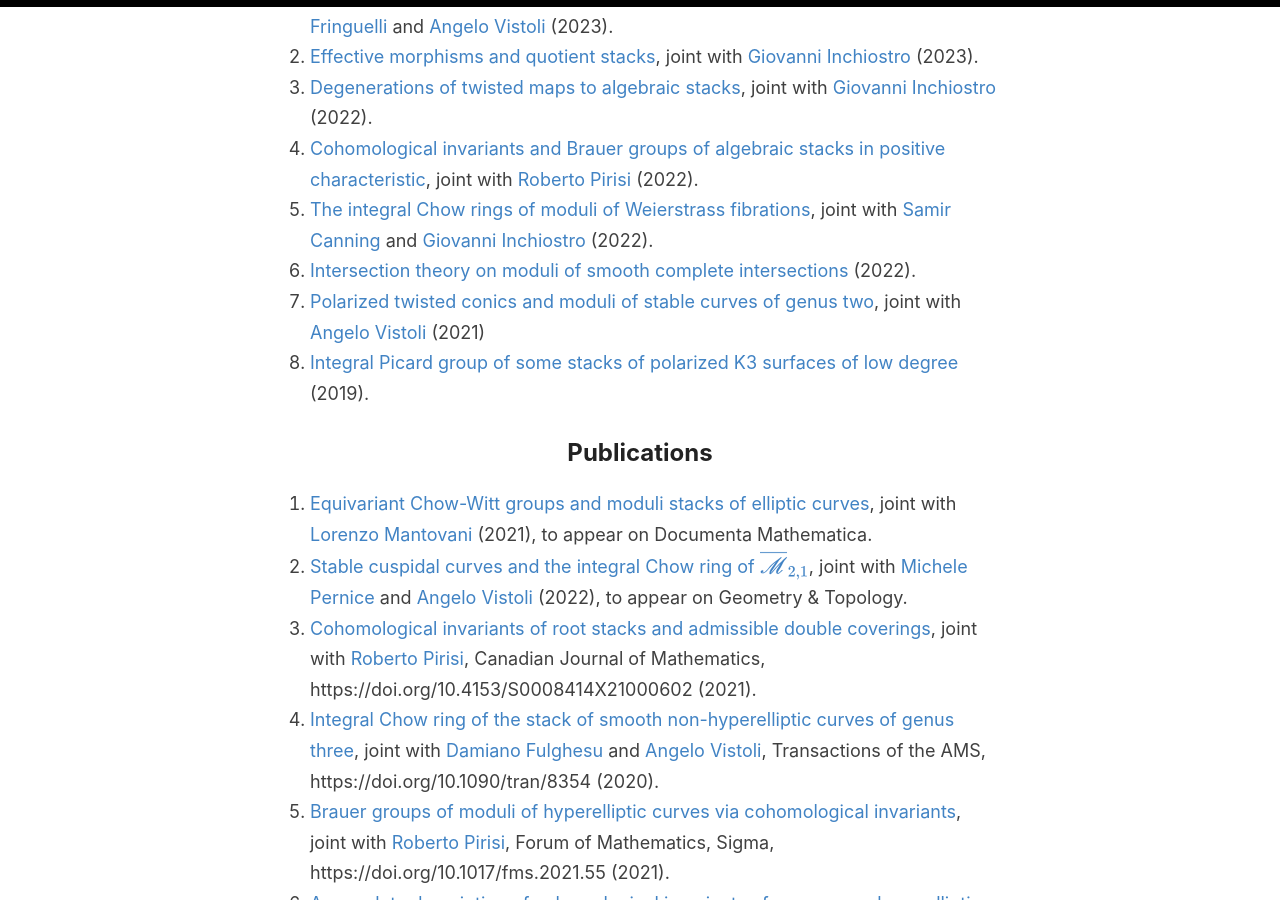
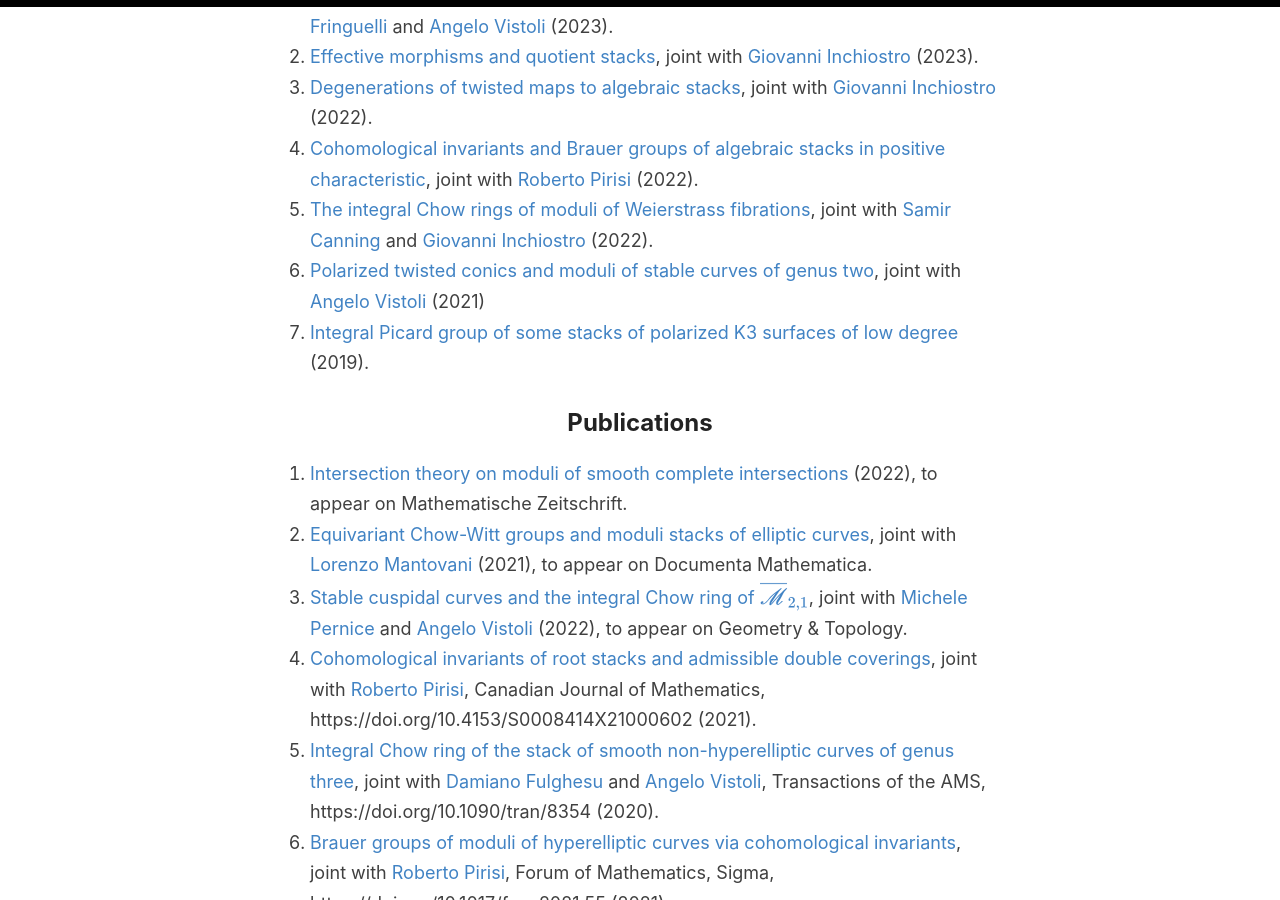
Before and after one commit to anddil/anddil.github.io, a Jekyll site: the page built from _pages/research.md, in a window 1280 px wide and 900 px high, scrolled down 783 px. Built offline with Jekyll 4.4.1, drawn with Linux system fonts in a browser that asks for light colours.

Commit message:
Update research.md

```diff
--- a/_pages/research.md
+++ b/_pages/research.md
@@ -42,19 +42,18 @@
 1. [Degenerations of twisted maps to algebraic stacks](https://arxiv.org/abs/2210.03806), joint with [Giovanni Inchiostro](https://sites.math.washington.edu/~ginchios/) (2022).
 1. [Cohomological invariants and Brauer groups of algebraic stacks in positive characteristic](https://arxiv.org/abs/2207.08792), joint with [Roberto Pirisi](https://people.kth.se/~pirisi/) (2022).
 2. [The integral Chow rings of moduli of Weierstrass fibrations](https://arxiv.org/abs/2204.05524), joint with [Samir Canning](https://mathweb.ucsd.edu/~srcannin/) and [Giovanni Inchiostro](https://sites.math.washington.edu/~ginchios/) (2022).
-3. [Intersection theory on moduli of smooth complete intersections](https://arxiv.org/abs/2201.06024) (2022).
-5. [Polarized twisted conics and moduli of stable curves of genus two](https://arxiv.org/abs/2103.13204), joint with [Angelo Vistoli](http://homepage.sns.it/vistoli/) (2021)
-6. [Integral Picard group of some stacks of polarized K3 surfaces of low degree](https://arxiv.org/abs/1910.08758) (2019).
+4. [Polarized twisted conics and moduli of stable curves of genus two](https://arxiv.org/abs/2103.13204), joint with [Angelo Vistoli](http://homepage.sns.it/vistoli/) (2021)
+5. [Integral Picard group of some stacks of polarized K3 surfaces of low degree](https://arxiv.org/abs/1910.08758) (2019).
 
 ## Publications
-
+1. [Intersection theory on moduli of smooth complete intersections](https://arxiv.org/abs/2201.06024) (2022), to appear on Mathematische Zeitschrift.
 1. [Equivariant Chow-Witt groups and moduli stacks of elliptic curves](https://arxiv.org/abs/2107.02305), joint with [Lorenzo Mantovani](http://user.math.uzh.ch/mantovani/index.html) (2021), to appear on Documenta Mathematica.
-1. [Stable cuspidal curves and the integral Chow ring of $\overline{\mathscr{M}}_{2,1}$](https://arxiv.org/abs/2108.03680), joint with [Michele Pernice](https://michelepernice.github.io/home.html) and [Angelo Vistoli](http://homepage.sns.it/vistoli/) (2022), to appear on Geometry & Topology.
-2. [Cohomological invariants of root stacks and admissible double coverings](https://arxiv.org/abs/2009.07671), joint with [Roberto Pirisi](https://people.kth.se/~pirisi/), Canadian Journal of Mathematics, https://doi.org/10.4153/S0008414X21000602 (2021).
-3. [Integral Chow ring of the stack of smooth non-hyperelliptic curves of genus three](https://arxiv.org/abs/2004.00052), joint with [Damiano Fulghesu](http://web.mnstate.edu/fulghesu/index.html) and [Angelo Vistoli](http://homepage.sns.it/vistoli/), Transactions of the AMS, https://doi.org/10.1090/tran/8354 (2020).
-4. [Brauer groups of moduli of hyperelliptic curves via cohomological invariants](https://arxiv.org/abs/2002.11065), joint with [Roberto Pirisi](https://people.kth.se/~pirisi/), Forum of Mathematics, Sigma, https://doi.org/10.1017/fms.2021.55 (2021).
-5. [A complete description of cohomological invariants of even genus hyperelliptic curves](https://arxiv.org/abs/1911.04005), joint with [Roberto Pirisi](https://people.kth.se/~pirisi/), Documenta Mathematica, https://doi.org/10.25537/dm.2021v26.199-230 (2021).
-6. [Picard group of moduli of curves of low genus in positive characteristic](https://arxiv.org/abs/1812.01913), Manuscripta Mathematica, https://doi.org/10.1007/s00229-020-01212-3 (2020).
-7. [Cohomological invariants of the stack of hyperelliptic curves of odd genus](https://arxiv.org/abs/1804.02216), Transformation Groups, https://doi.org/10.1007/s00031-020-09598-w (2020).
-8. [The Chow ring of the stack of hyperelliptic curves of odd genus](https://arxiv.org/abs/1802.04519), Int. Math. Res. Not., https://doi.org/10.1093/imrn/rnz101 (2019).
-9. [On quantum and relativistic mechanical analogues in mean field spin models](https://arxiv.org/abs/1407.5009), joint with Adriano Barra, Francesco Guerra and Antonio Moro, Proc. R. Soc. A 470: 20140589 (2014).
+4. [Stable cuspidal curves and the integral Chow ring of $\overline{\mathscr{M}}_{2,1}$](https://arxiv.org/abs/2108.03680), joint with [Michele Pernice](https://michelepernice.github.io/home.html) and [Angelo Vistoli](http://homepage.sns.it/vistoli/) (2022), to appear on Geometry & Topology.
+5. [Cohomological invariants of root stacks and admissible double coverings](https://arxiv.org/abs/2009.07671), joint with [Roberto Pirisi](https://people.kth.se/~pirisi/), Canadian Journal of Mathematics, https://doi.org/10.4153/S0008414X21000602 (2021).
+6. [Integral Chow ring of the stack of smooth non-hyperelliptic curves of genus three](https://arxiv.org/abs/2004.00052), joint with [Damiano Fulghesu](http://web.mnstate.edu/fulghesu/index.html) and [Angelo Vistoli](http://homepage.sns.it/vistoli/), Transactions of the AMS, https://doi.org/10.1090/tran/8354 (2020).
+7. [Brauer groups of moduli of hyperelliptic curves via cohomological invariants](https://arxiv.org/abs/2002.11065), joint with [Roberto Pirisi](https://people.kth.se/~pirisi/), Forum of Mathematics, Sigma, https://doi.org/10.1017/fms.2021.55 (2021).
+8. [A complete description of cohomological invariants of even genus hyperelliptic curves](https://arxiv.org/abs/1911.04005), joint with [Roberto Pirisi](https://people.kth.se/~pirisi/), Documenta Mathematica, https://doi.org/10.25537/dm.2021v26.199-230 (2021).
+9. [Picard group of moduli of curves of low genus in positive characteristic](https://arxiv.org/abs/1812.01913), Manuscripta Mathematica, https://doi.org/10.1007/s00229-020-01212-3 (2020).
+10. [Cohomological invariants of the stack of hyperelliptic curves of odd genus](https://arxiv.org/abs/1804.02216), Transformation Groups, https://doi.org/10.1007/s00031-020-09598-w (2020).
+11. [The Chow ring of the stack of hyperelliptic curves of odd genus](https://arxiv.org/abs/1802.04519), Int. Math. Res. Not., https://doi.org/10.1093/imrn/rnz101 (2019).
+12. [On quantum and relativistic mechanical analogues in mean field spin models](https://arxiv.org/abs/1407.5009), joint with Adriano Barra, Francesco Guerra and Antonio Moro, Proc. R. Soc. A 470: 20140589 (2014).
```
